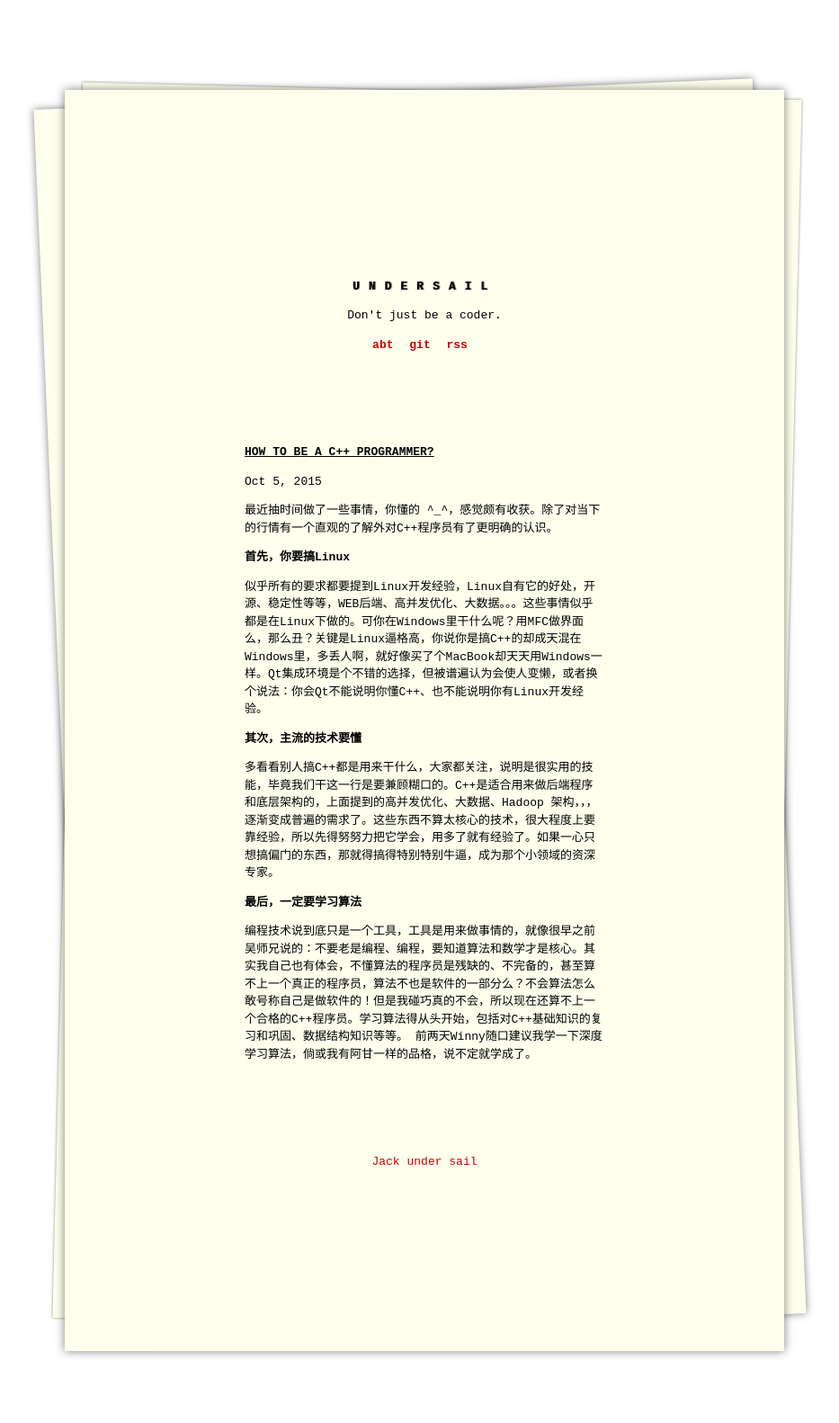
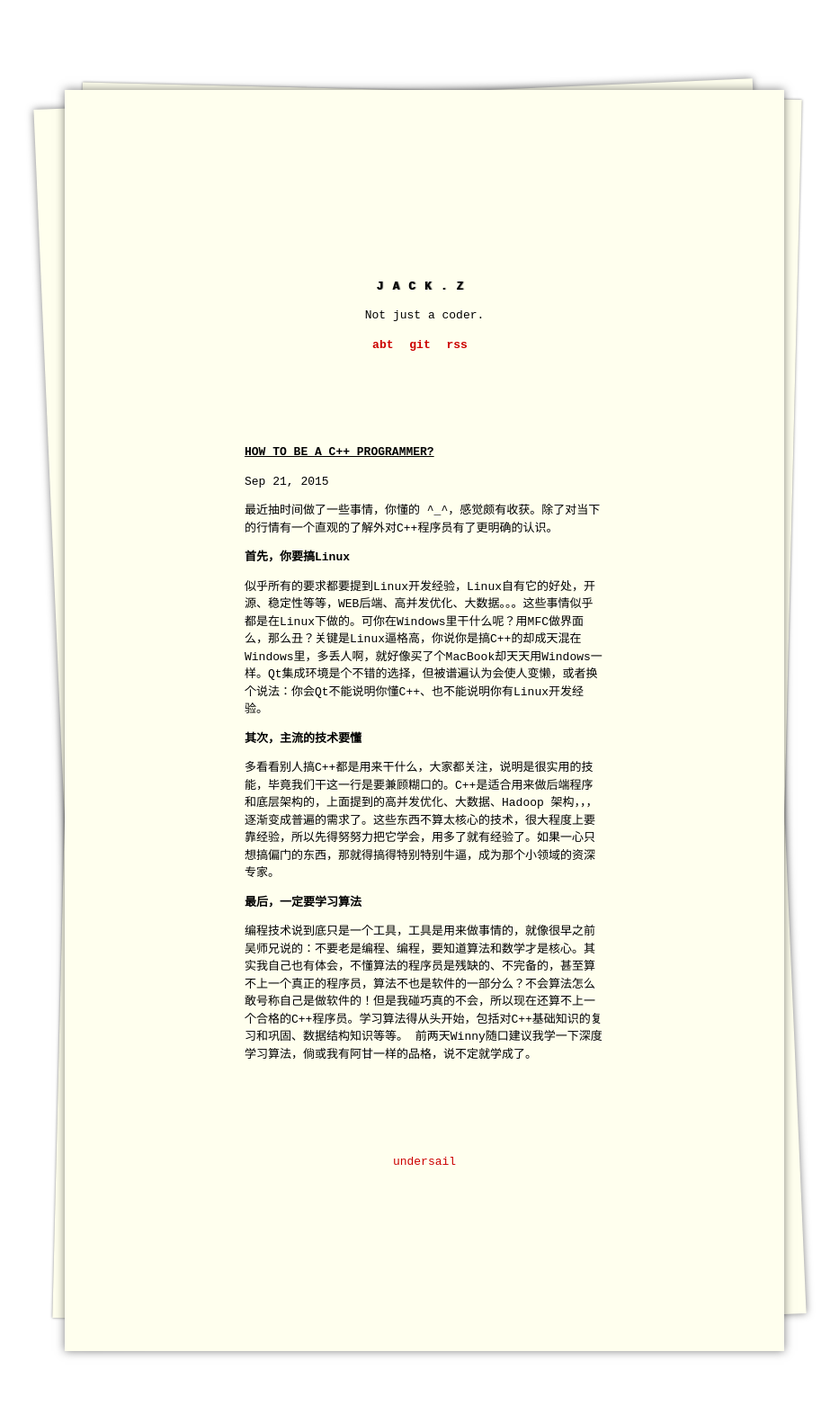
Before and after one commit to undersail/undersail.github.com, a Jekyll site: the page built from _posts/2015-09-21-how-to-be-a-c++-programmer.markdown, in a window 1280 px wide. Shown: the whole page at 90% size, without its empty margins (168-1101 px from the left). Built offline with Jekyll 4.4.1, drawn with Linux system fonts in a browser that asks for light colours.

Commit message:
edit footer format add new post

```diff
--- a/_config.yml
+++ b/_config.yml
@@ -1,6 +1,6 @@
 # Site settings
-title: "undersail"
-description: "Don't just be a coder."
+title: "Jack.Z"
+description: "Not just a coder."
 baseurl: ""
 url: "http://i.easyapple.net"
 
--- a/_includes/footer.html
+++ b/_includes/footer.html
@@ -1,4 +1,3 @@
 <footer class="site-footer">
-<a href="http://www.weibo.com/minispace">Jack</a>
-<a href="http://i.easyapple.net"> under sail</a>
+<a href="http://i.easyapple.net"> undersail</a>
 </footer>
--- a/_posts/2015-10-05-how-to-be-a-c++-programmer.markdown
+++ b/_posts/2015-09-21-how-to-be-a-c++-programmer.markdown
@@ -1,7 +1,7 @@
 ---
 layout: post
 title:  "How to be a c++ programmer?"
-date:   2015-10-05 01:19:00
+date:   2015-09-21 11:30:00
 categories: study
 ---
 
```
Also changed, not shown: _posts/2015-09-12-resume.markdown (renamed from _posts/2015-10-05-resume.markdown, +4 -4 lines), _posts/2015-09-19-who-am-i.markdown (added, +16 -0 lines).
